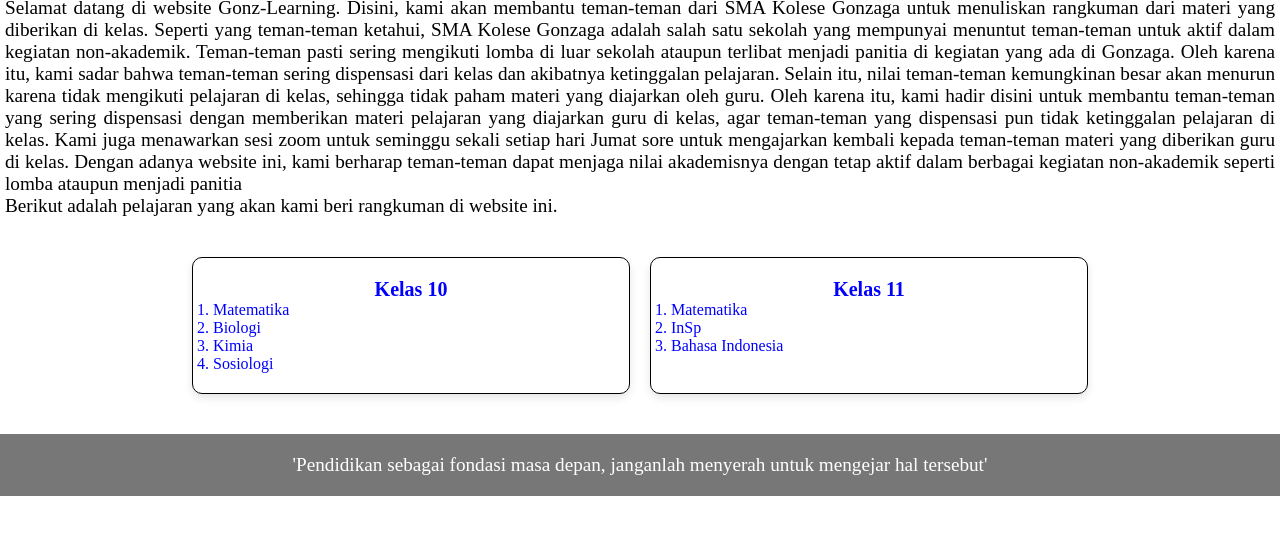
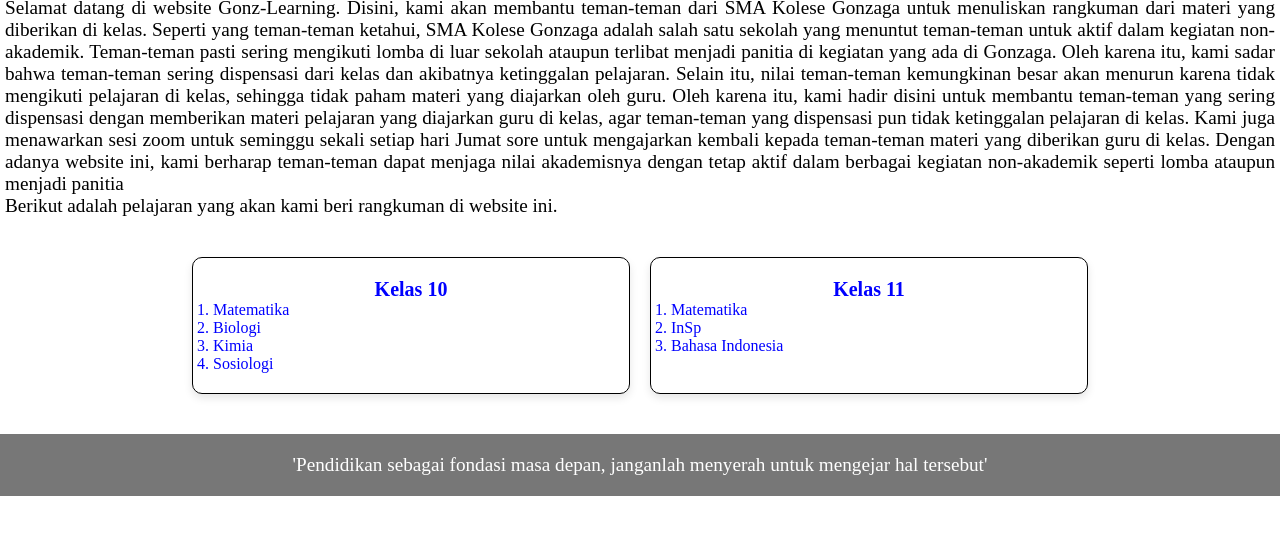
Before and after one commit to 1910Divo/smagonzaga, a plain HTML site: page index.html in a window 1280 px wide. Shown: the part 100-634 px from the top of the page. Drawn offline with Linux system fonts and the light colour scheme.

Commit message:
Update index.html

```diff
--- a/index.html
+++ b/index.html
@@ -177,7 +177,7 @@
     <h1 align="center"> Gonz-Learning </h1>
     <p> Selamat datang di website Gonz-Learning. Disini, kami akan membantu teman-teman dari SMA
         Kolese Gonzaga untuk menuliskan rangkuman dari materi yang diberikan di kelas. Seperti yang teman-teman ketahui,
-        SMA Kolese Gonzaga adalah salah satu sekolah yang mempunyai menuntut teman-teman untuk aktif dalam kegiatan
+        SMA Kolese Gonzaga adalah salah satu sekolah yang menuntut teman-teman untuk aktif dalam kegiatan
         non-akademik. Teman-teman pasti sering mengikuti lomba di luar sekolah ataupun terlibat menjadi panitia di
         kegiatan yang ada di
         Gonzaga. Oleh karena itu, kami sadar bahwa teman-teman sering dispensasi dari kelas dan akibatnya
```
